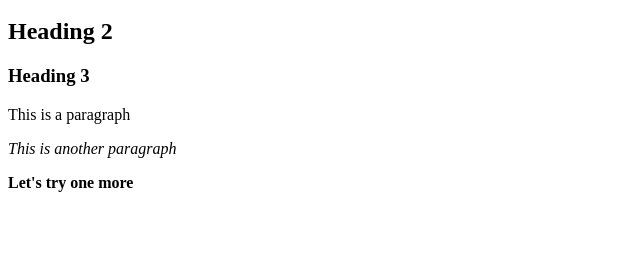
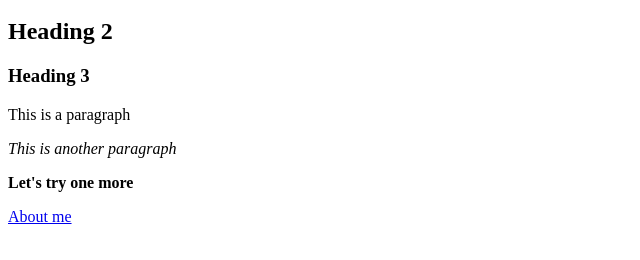
Before and after one commit to rpavithra1225/homework2, a plain HTML site: page index.html in a window 1280 px wide. Shown: the part 48-308 px from the top of the page, without its empty margins (0-640 px from the left). Drawn offline with Linux system fonts and the light colour scheme.

Commit message:
5th commit - Added anchor tag

```diff
--- a/index.html
+++ b/index.html
@@ -5,4 +5,5 @@
 <p>This is a paragraph</p>
 <p><i>This is another paragraph</i></p>
 <p><b>Let's try one more</b></p>
+<a href="https://www.linkedin.com/in/rpavithra12/">About me</a>
 </html>
```
